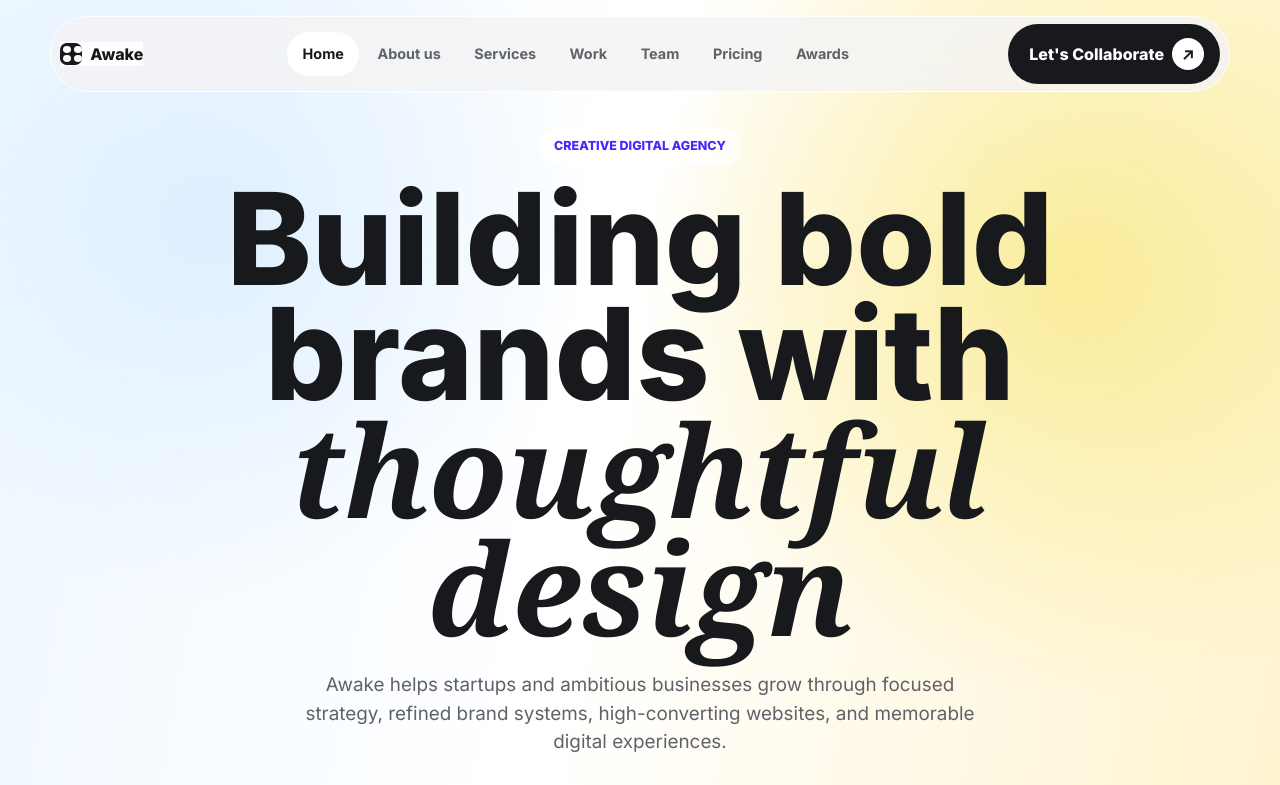
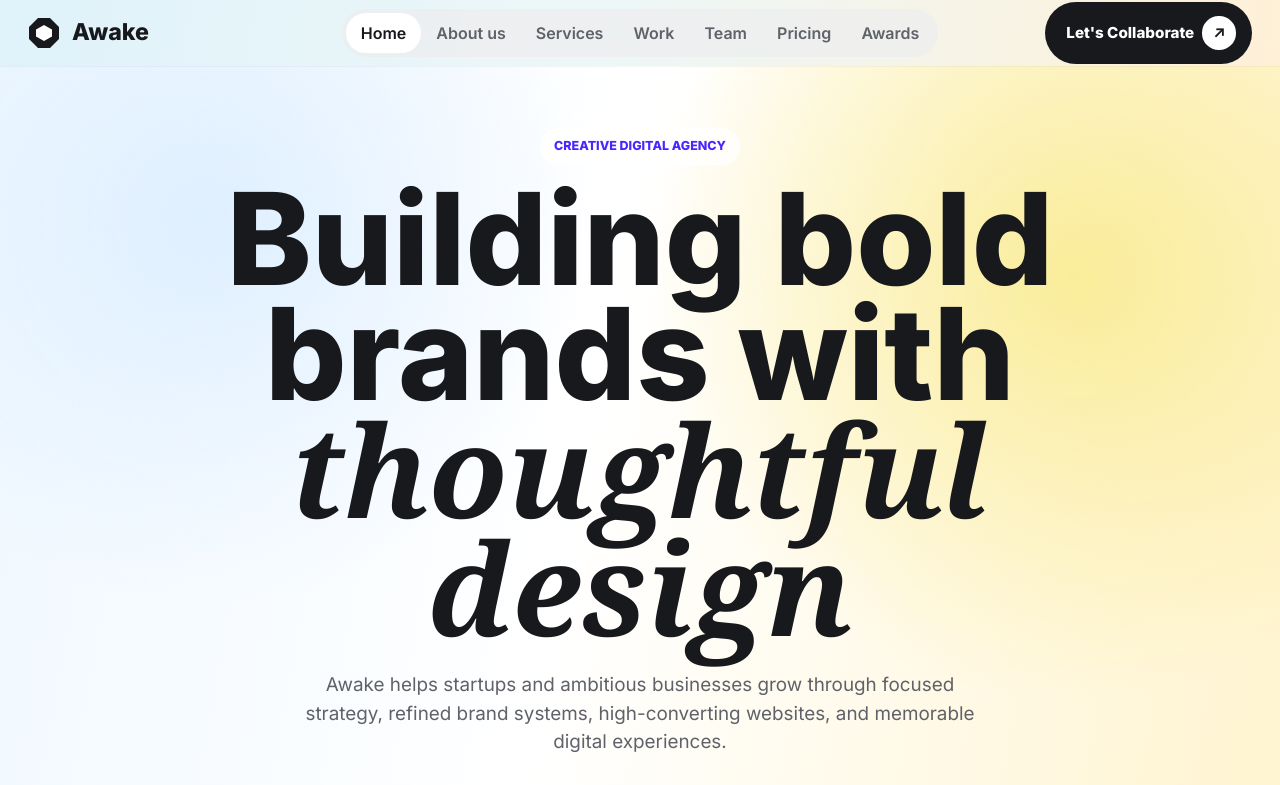
Before and after one commit to ItGencer/Awake-Agency, a website built with webpack: page src/index.html in a window 1280 px wide. Shown: the top 785 px of the page. Built offline with nearby package versions, Linux system fonts and the light colour scheme; a web font is replaced by a local one.

Commit message:
Edit section header

```diff
--- a/src/index.html
+++ b/src/index.html
@@ -30,12 +30,10 @@
     <header class="site-header" data-header>
       <nav class="site-header__nav" aria-label="Primary navigation">
         <a class="site-header__brand" href="#home" data-nav-link aria-label="Awake home">
-          <span class="site-header__mark" aria-hidden="true">
-            <span></span>
-            <span></span>
-            <span></span>
-            <span></span>
-          </span>
+          <svg class="site-header__mark" viewBox="0 0 32 32" aria-hidden="true" focusable="false">
+            <polygon class="site-header__mark-outer" points="10 1 22 1 31 10 31 22 22 31 10 31 1 22 1 10" />
+            <polygon class="site-header__mark-inner" points="16 8 24 12.5 24 19.5 16 24 8 19.5 8 12.5" />
+          </svg>
           <span>Awake</span>
         </a>
 
@@ -570,12 +568,10 @@
       <div class="site-footer__grid">
         <div class="site-footer__brand">
           <a class="site-footer__logo" href="#home" aria-label="Awake home">
-            <span class="site-header__mark" aria-hidden="true">
-              <span></span>
-              <span></span>
-              <span></span>
-              <span></span>
-            </span>
+            <svg class="site-header__mark" viewBox="0 0 32 32" aria-hidden="true" focusable="false">
+              <polygon class="site-header__mark-outer" points="10 1 22 1 31 10 31 22 22 31 10 31 1 22 1 10" />
+              <polygon class="site-header__mark-inner" points="16 8 24 12.5 24 19.5 16 24 8 19.5 8 12.5" />
+            </svg>
             <span>Awake</span>
           </a>
           <p>Premium strategy, design, and digital experience work for ambitious brands.</p>
--- a/src/index.js
+++ b/src/index.js
@@ -5,7 +5,7 @@ class AwakeSite {
     this.header = document.querySelector('[data-header]');
     this.menu = document.querySelector('[data-menu]');
     this.menuToggle = document.querySelector('[data-menu-toggle]');
-    this.navLinks = [...document.querySelectorAll('[data-nav-link]')];
+    this.navLinks = [...document.querySelectorAll('.site-header__nav-link[data-nav-link]')];
     this.faqButtons = [...document.querySelectorAll('[data-faq-button]')];
     this.yearElements = [...document.querySelectorAll('[data-year]')];
   }
--- a/src/style/_layout.scss
+++ b/src/style/_layout.scss
@@ -4,79 +4,81 @@
 .site-header {
   position: fixed;
   z-index: 50;
-  inset: 1rem 0 auto;
+  inset: 0 0 auto;
   pointer-events: none;
+  background: linear-gradient(100deg, #dff2fa 0%, #edf7f7 48%, #fff0d7 100%);
+  box-shadow: 0 1px 0 rgba($color-ink, 0.04);
 
   &__nav {
-    @include container;
-
     position: relative;
-    display: flex;
+    display: grid;
+    grid-template-columns: minmax(0, 1fr) auto minmax(0, 1fr);
     align-items: center;
-    gap: space(md);
-    min-height: $header-height;
-    padding: 0.45rem 0.55rem;
+    width: min(100% - 3.5rem, 1240px);
+    min-height: 4.125rem;
+    margin-inline: auto;
     pointer-events: auto;
-    background: rgba($color-surface, 0.82);
-    border: 1px solid rgba($color-white, 0.84);
-    border-radius: $radius-pill;
-    backdrop-filter: blur(20px);
   }
 
   &__brand,
   &__logo {
     display: inline-flex;
     align-items: center;
-    gap: space(xs);
+    gap: 0.75rem;
     color: $color-ink;
+    font-size: 1.45rem;
     font-weight: 800;
+    line-height: 1;
     text-decoration: none;
     white-space: nowrap;
   }
 
+  &__brand {
+    justify-self: start;
+  }
+
   &__mark {
-    display: grid;
-    grid-template-columns: repeat(2, 0.52rem);
-    gap: 0.18rem;
-    width: 1.4rem;
-    height: 1.4rem;
-    padding: 0.17rem;
-    background: $color-ink;
-    border-radius: 0.42rem;
+    flex: 0 0 auto;
+    width: 2rem;
+    height: 2rem;
+  }
 
-    span {
-      display: block;
-      background: $color-white;
-      border-radius: 50%;
-    }
+  &__mark-outer {
+    fill: $color-ink;
+  }
+
+  &__mark-inner {
+    fill: $color-white;
   }
 
   &__panel {
-    display: flex;
-    align-items: center;
-    justify-content: space-between;
-    gap: space(md);
-    flex: 1;
+    display: contents;
   }
 
   &__nav-list {
     display: flex;
     align-items: center;
     justify-content: center;
-    gap: 0.2rem;
-    margin: 0 auto;
-    padding: 0;
+    grid-column: 2;
+    justify-self: center;
+    gap: 0.08rem;
+    margin: 0;
+    padding: 0.25rem;
     list-style: none;
+    background: rgba($color-surface-strong, 0.78);
+    border-radius: $radius-pill;
+    backdrop-filter: blur(14px);
   }
 
   &__nav-link {
     display: inline-flex;
     align-items: center;
-    min-height: 2.7rem;
-    padding: 0.7rem 0.95rem;
+    min-height: 2.45rem;
+    padding: 0.55rem 0.9rem;
     color: $color-muted-strong;
-    font-size: 0.9rem;
-    font-weight: 700;
+    font-size: 1rem;
+    font-weight: 600;
+    line-height: 1;
     text-decoration: none;
     border-radius: $radius-pill;
     transition:
@@ -91,7 +93,17 @@
   }
 
   &__cta {
-    flex: 0 0 auto;
+    justify-self: end;
+    min-height: 3rem;
+    padding: 0.42rem 0.42rem 0.42rem 1.25rem;
+    font-size: 0.95rem;
+    font-weight: 700;
+
+    .button__icon {
+      width: 2.1rem;
+      height: 2.1rem;
+      font-size: 0.95rem;
+    }
   }
 
   &__menu {
@@ -237,11 +249,14 @@
 @include respond(960px) {
   .site-header {
     &__nav {
-      justify-content: space-between;
+      grid-template-columns: minmax(0, 1fr) auto;
+      width: min(100% - 1rem, 1240px);
+      min-height: 4rem;
     }
 
     &__menu {
       display: block;
+      justify-self: end;
     }
 
     &__panel {
@@ -272,8 +287,14 @@
 
     &__nav-list {
       display: grid;
+      grid-column: auto;
+      justify-self: stretch;
       width: 100%;
       gap: space(xs);
+      padding: 0;
+      background: transparent;
+      border-radius: 0;
+      backdrop-filter: none;
     }
 
     &__nav-link,
```
Also changed, not shown: 1 other file.
